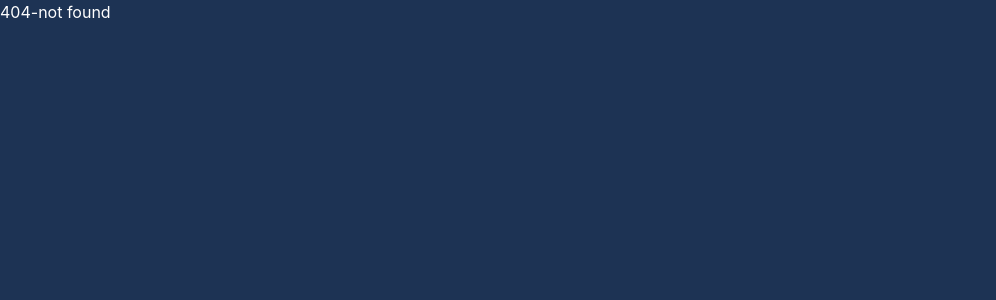
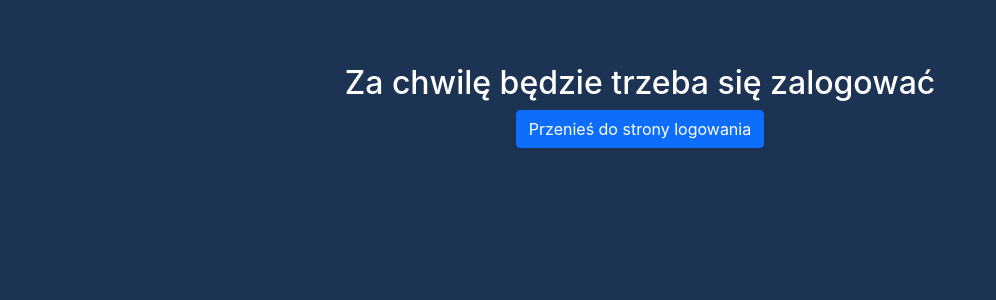
Before and after one commit to wizarddos/Bank-App, a React (Create React App) app: page /welcome in a window 1280 px wide. Before the commit this address had no page. Shown: the top 300 px of the page, without its empty margins (0-996 px from the left). Built offline with nearby package versions, Linux system fonts and the light colour scheme.

Commit message:
Feature - welcome page

```diff
--- a/src/components/dashboard.js
+++ b/src/components/dashboard.js
@@ -1,7 +1,21 @@
+import { useContext, useEffect } from "react"
+import { useHistory } from "react-router";
+import { AppContext } from "../index";
 import langJSON from "./lang/pl.json"
 
 export default function Dashboard(){
+    const context = useContext(AppContext);
+    const history = useHistory()
+
+    useEffect(()=>{
+        if(context.loged === false){
+            history.push("/")
+        }
+    },[])
     return(
-        <></>
+        //TODO: Okodować komponent DashBoard
+        <>
+
+        </>
     )
 }
--- a/src/components/lang/pl.json
+++ b/src/components/lang/pl.json
@@ -25,5 +25,9 @@
         "agreeTos": "Zaakceptuj regulamin",
         "emailTaken": "Ten e-mail jest zajęty",
         "servErr": "Błąd Serwera! zarejestruj się w innym terminie"
+    },
+    {
+        "youHaveToLogIn": "Za chwilę będzie trzeba się zalogować",
+        "redirectToLogin": "Przenieś do strony logowania"
     }
 ]
--- a/src/components/login.js
+++ b/src/components/login.js
@@ -1,6 +1,7 @@
-import react, { useEffect, useState } from 'react';
+import react, { useContext, useEffect, useState } from 'react';
 import ReactDOM from 'react-dom';
 import langJSON from "./lang/pl.json"
+import { AppContext } from "../index";
 import bootstrap from 'bootstrap'
 import "bootstrap"
 import '../styles/forms.css';
@@ -10,6 +11,7 @@ import { Redirect, useHistory } from 'react-router';
 
 
 export default function LoginForm(){
+    const  context  = useContext(AppContext)
     const[lang, setLangData] = useState(JSON.parse(JSON.stringify(langJSON)))
 
     const [answer, setAnswer] = useState([])
@@ -60,7 +62,7 @@ export default function LoginForm(){
             if(answerObj.emailErr === 1){setError(lang[0].invalidData)}
             if(answerObj.passErr === 1){setError(lang[0].invalidData)}
         }else{
-
+            context.loged = true;
             if(answerObj.isAdmin === 0){
                 return history.push("/dashboard")
             }else if( answerObj.isAdmin === 1){
--- a/src/components/register.js
+++ b/src/components/register.js
@@ -41,20 +41,25 @@ export default function RegisterForm(){
 
 
     useEffect(()=>{
-        const answerObj = JSON.parse(JSON.stringify(answer));
-        if(answerObj.isok === 1){
-            if(answerObj.emailErr === 1){ setEmailErr(lang[1].invalidMail )}
-            if(answerObj.emailErr === 2){ setEmailErr(lang[1].emailTaken) }
+        const answerObj = JSON.parse("["+JSON.stringify(answer)+"]");
+        console.log(answer)
+        if(answer.isok === 1){
+            if(answer.emailErr === 1){ setEmailErr(lang[1].invalidMail )}
+            if(answer.emailErr === 2){ setEmailErr(lang[1].emailTaken) }
 
-            if(answerObj.passErr === 1){ setPassErr(lang[1].tooShort) }
-            if(answerObj.passErr === 2){ setPassErr(lang[1].dontMatch) }
+            if(answer.passErr === 1){ setPassErr(lang[1].tooShort) }
+            if(answer.passErr === 2){ setPassErr(lang[1].dontMatch) }
 
-            if(answerObj.tosErr === 1){ setTosErr(lang[1].agreeTos) }
+            if(answer.tosErr === 1){ setTosErr(lang[1].agreeTos) }
 
-            if(answerObj.serverErr === 1){ setServErr(lang[1].servErr) }
+            if(answer.serverErr === 1){ setServErr(lang[1].servErr) }
 
         }else{
-            return history.push("/welcome")
+            if(answer.isok === 0){
+                return history.push("/welcome")
+            }else{
+                console.log('err')
+            }
         }
 
     })
--- a/src/components/router.js
+++ b/src/components/router.js
@@ -5,6 +5,7 @@ import RegisterForm from "./register";
 
 import { Route, Switch  } from "react-router-dom";
 import Dashboard from "./dashboard";
+import Welcome from "./welcome";
 
 export default function Routes(){
     return(
@@ -22,9 +23,14 @@ export default function Routes(){
                 <Dashboard />
             </Route>
 
+            <Route path = "/welcome">
+                <Welcome />
+            </Route>
+
             <Route path = "*">
               <Error404 />
             </Route>
+
         </Switch>
     )
 }
--- /dev/null
+++ b/src/components/welcome.js
@@ -0,0 +1,21 @@
+import React, { useState } from 'react'
+import langJSON from './lang/pl.json'
+import "../styles/welcome.css"
+import "bootstrap"
+import { useHistory } from 'react-router'
+
+export default function Welcome() {
+    const[lang, setLangData] = useState(JSON.parse(JSON.stringify(langJSON)))
+    const history = useHistory()
+
+    const redirectToForm = () =>{
+        history.push("/")
+    }
+
+    return (
+        <div className = "welcomeView">
+            <h2>{lang[2].youHaveToLogIn}</h2>
+            <button className = "btn btn-primary" onClick = {redirectToForm}>{lang[2].redirectToLogin}</button>
+        </div>
+    )
+}
--- a/src/index.js
+++ b/src/index.js
@@ -1,14 +1,18 @@
-import React from 'react';
+import React, { createContext } from 'react';
 import ReactDOM from 'react-dom';
 import { BrowserRouter } from "react-router-dom";
 import './styles/index.css'
 import App from './App';
 import reportWebVitals from './reportWebVitals';
 
+export const AppContext = createContext({});
+
 ReactDOM.render(
-  <BrowserRouter>
-    <App />
-  </BrowserRouter>,
+  <AppContext.Provider value = {{loged: false}}>
+    <BrowserRouter>
+      <App />
+    </BrowserRouter>
+  </AppContext.Provider>,
   document.getElementById('root')
 );
 
--- /dev/null
+++ b/src/styles/welcome.css
@@ -0,0 +1,4 @@
+.welcomeView{
+    margin: 5%;
+    text-align: center;
+}
```
Also changed, not shown: src/components/template/header.js (added, +9 -0 lines), src/logo.svg (deleted), 1 other file (tests, documents, lock files or other folders).
